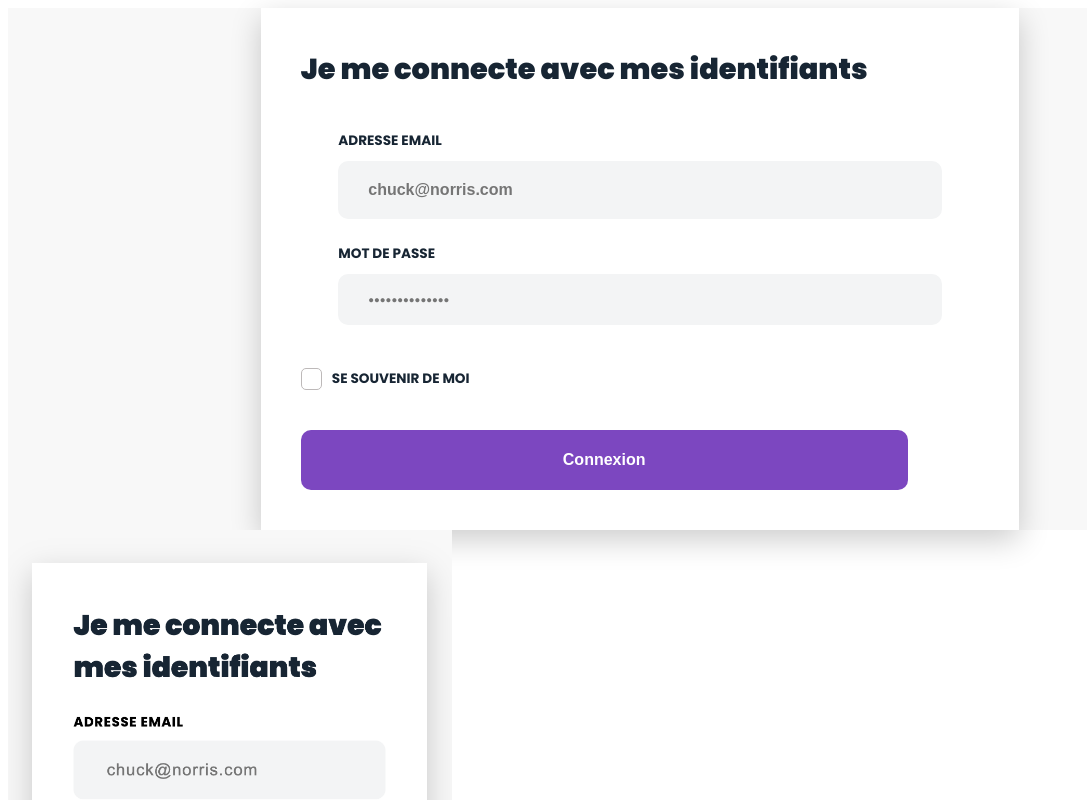
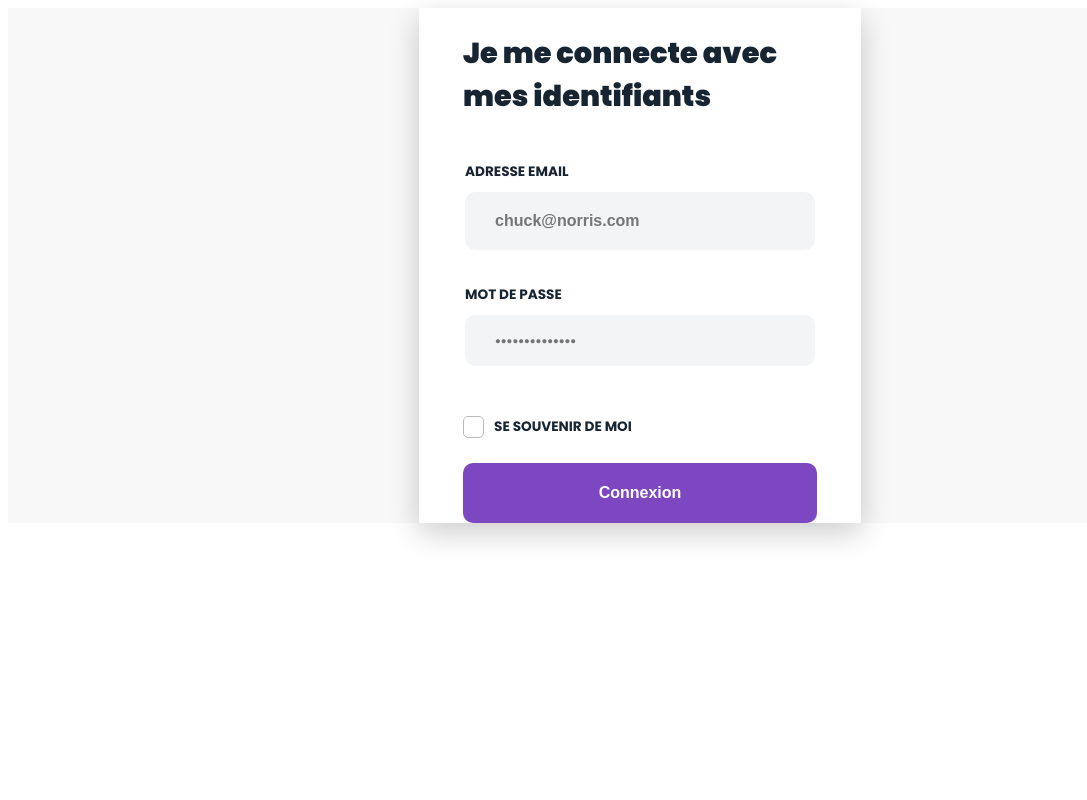
Before and after one commit to GarryJ93/brief-2, a plain HTML site: page index.html in a window 1280 px wide. Shown: the top 800 px of the page, without its empty margins (0-1087 px from the left). Drawn offline with Linux system fonts and the light colour scheme.

Commit message:
modif test

```diff
--- a/css/style.css
+++ b/css/style.css
@@ -12,10 +12,12 @@
 }
 .card {
   background-color: #ffffff;
-  width: 60%;
+  width: 35%;
   height: 90%;
   box-shadow: var(--box-shadow);
   color: var(--color-text);
+  display: flex;
+  justify-content: center;
 }
 .learn {
   border: none;
@@ -38,13 +40,13 @@ label {
   text-transform: uppercase;
   font-weight: 700;
   font-size: 0.85rem;
-  width: 80%;
+  width: 100%;
 }
 h1 {
   font-weight: 900;
   font-size: 1.8rem;
-  padding: 20px 20px 0px 30px;
-  margin: 20px 10px;
+  /* padding: 20px 20px 0px 30px; */
+  /* margin: 20px 10px; */
   text-align: left;
 }
 .form {
@@ -53,7 +55,7 @@ h1 {
   border-radius: 10px;
   width: 100%;
   padding: 20px 30px;
-  margin-top: 10px;
+  margin: 10px 0;
 }
 input {
   color: var(--color-text-soft);
@@ -74,8 +76,8 @@ br {
   background-color: var(--color-accent);
   border-radius: 10px;
   height: 60px;
-  width: 80%;
-  margin: 40px;
+  width: 100%;
+  /* margin: 40px; */
 }
 #password {
   font-size: 0.6rem;
@@ -89,7 +91,7 @@ input[type=checkbox] {
     width: 21px;
     border-radius: 5px;
     vertical-align: middle;
-    margin: 0 10px 0 40px;
+    margin: 0 10px 0 0;
 }
 input[type=checkbox]:checked {
   background-color: #7c47c0;
@@ -98,3 +100,10 @@ input[type=checkbox]:checked {
   background-position: center;
   background-repeat: no-repeat;
 }
+.container{
+  width: 80%;
+  display: flex;
+  justify-content: center;
+  flex-direction: column;
+
+}
--- a/index.html
+++ b/index.html
@@ -7,20 +7,19 @@
 
   <title>Challenge 4 - HTML & CSS </title>
 
-  <!-- ce css permet simplement de mettre en page la présentation -->
-  <link rel="stylesheet" href="../css/presentation.css" />
-
   <link rel="preconnect" href="https://fonts.googleapis.com" />
   <link rel="preconnect" href="https://fonts.gstatic.com" crossorigin />
   <link href="https://fonts.googleapis.com/css2?family=Poppins:wght@300;400;600;700;900&display=swap"
     rel="stylesheet" />
   <link rel="stylesheet" href="css/style.css">
+  <link src="script.js" defer>
 </head>
 
 <body>
   <section class="learn">
     <!-- Début de la zone d'entrainement -->
     <div class="card">
+      <div class="container">
         <h1>Je me connecte avec mes identifiants</h1>
         <fieldset class="identifiants">
           <label for="email">Adresse email <br>
@@ -31,13 +30,13 @@
           </label>
         </fieldset>
         <label for="remember" id="align"><input type="checkbox" name="remember" id="remember">Se souvenir de moi</label> <br>
-    <input type="submit" value="Connexion" class="submit">
+        <div>
+          <input type="submit" value="Connexion" class="submit" id="boutonSubmit">
+          <script></script>
+        </div>
+      </div>
   </div>
     <!-- Fin de la zone d'entrainement -->
-  </section>
-
-  <section class="preview" data-content="challenge 4">
-    <img width="444px" src="img/objectif/login-form.png" alt="formulaire de connexion" />
   </section>
 </body>
 
```
Also changed, not shown: script.js (added, +7 -0 lines). Lines whose indentation alone changed are shown as unchanged.
